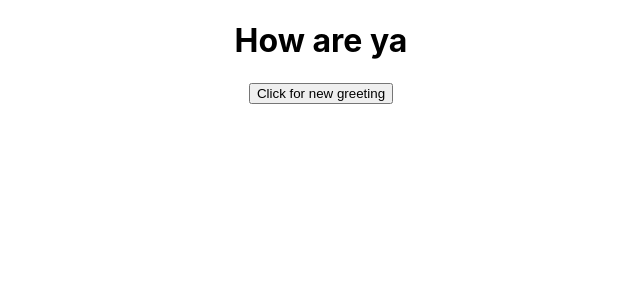
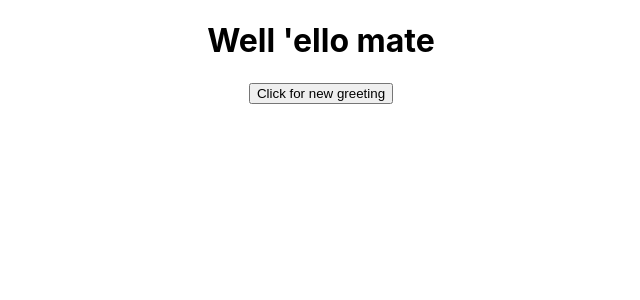
Before and after one commit to NealLyonsWake/Greeting_App, a React (Create React App) app: page / in a window 1280 px wide. Shown: the top 300 px of the page, without its empty margins (319-959 px from the left). Built offline with nearby package versions, Linux system fonts and the light colour scheme.

Commit message:
Added two greetings to the greetingArray

```diff
--- a/src/Greeting.jsx
+++ b/src/Greeting.jsx
@@ -3,7 +3,7 @@ import React, {useEffect, useState}from "react";
 function Greeting(){
     const [greeting, setGreeting] = useState([]);
 
-    const greetingArray =["Hello", "Hi there", "Alright", "Good morning", "How's it going", "How are ya", "Good Evening"]
+    const greetingArray =["Hello", "Hi there", "Alright", "Good morning", "How's it going", "How are ya", "Good Evening", "Well 'ello mate", "Welcome"]
 
     useEffect(()=>{
         newGreeting();
```
